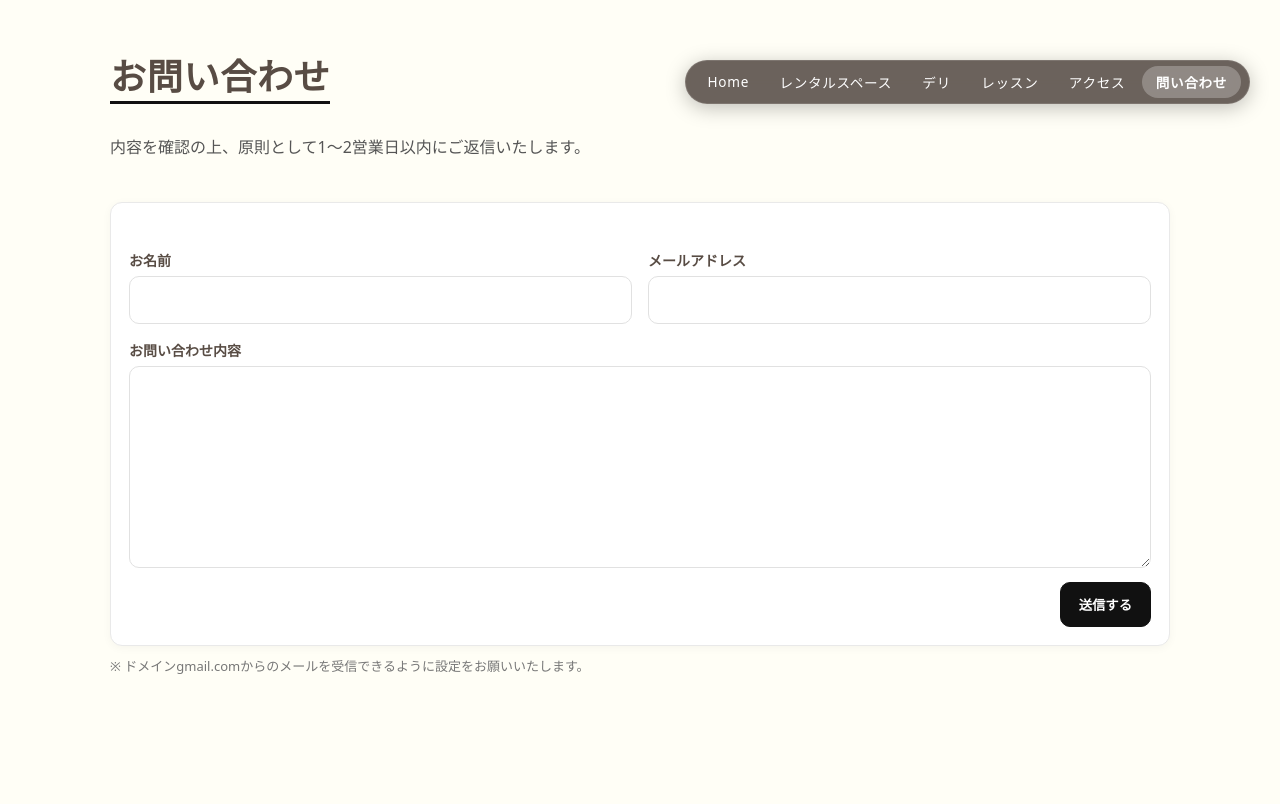
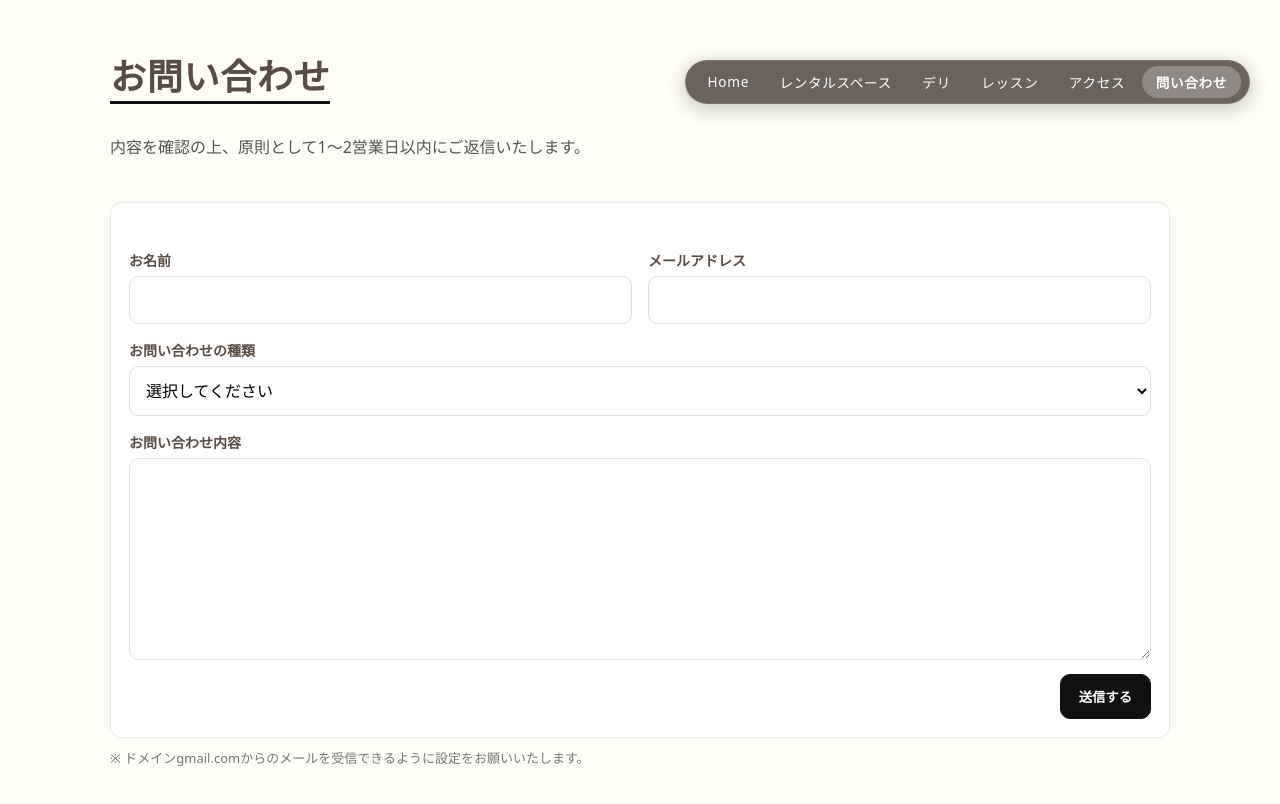
Before and after one commit to ksuwa55/kitchenstudio-site, a Next.js app: page /contact in a window 1280 px wide. Shown: the top 804 px of the page. Built offline with nearby package versions, Linux system fonts and the light colour scheme.

Commit message:
reflect some instruction

```diff
--- a/app/contact/contact.css
+++ b/app/contact/contact.css
@@ -72,6 +72,7 @@
 }
 
 .contactPage input,
+.contactPage select,
 .contactPage textarea {
   width: 100%;
   border: 1px solid #e1e1e1;
@@ -84,6 +85,7 @@
 }
 
 .contactPage input:focus,
+.contactPage select:focus,
 .contactPage textarea:focus {
   border-color: #111;
   box-shadow: 0 0 0 3px rgba(17,17,17,.08);
--- a/app/contact/page.tsx
+++ b/app/contact/page.tsx
@@ -7,15 +7,28 @@ import "./contact.css";
 type FormState = {
   name: string;
   email: string;
+  subject: string;
   message: string;
   // スパム対策（人間は触らないhidden）
   website?: string;
 };
 
+const SUBJECTS = [
+  "キャンセルに関して",
+  "レンタルスペース利用中のご連絡",
+  "レンタルスペースの利用に関するお問い合わせ",
+  "レンタルスペース営業利用・商用撮影等のご相談",
+  "デリに関するお問い合わせ",
+  "レッスンに関するお問い合わせ",
+  "グループレッスンのご相談",
+  "その他",
+];
+
 export default function ContactPage() {
   const [form, setForm] = useState<FormState>({
     name: "",
     email: "",
+    subject: "",
     message: "",
     website: "", // honey pot
   });
@@ -33,8 +46,14 @@ export default function ContactPage() {
     if (data.email && !/^[^\s@]+@[^\s@]+\.[^\s@]+$/.test(data.email)) {
       e.email = "メールアドレスの形式が正しくありません。";
     }
+    if (!data.subject) e.subject = "お問い合わせの種類を選択してください。";
     if (!data.message.trim()) e.message = "お問い合わせ内容を入力してください。";
     return e;
+  };
+
+  const onSelectChange = (e: React.ChangeEvent<HTMLSelectElement>) => {
+    setForm((prev) => ({ ...prev, subject: e.target.value }));
+    setErrors((prev) => ({ ...prev, subject: "" }));
   };
 
   const onChange = (
@@ -52,7 +71,7 @@ export default function ContactPage() {
     // honey pot（ボットが入れると弾く）
     if (form.website) {
       setStatus({ ok: true, msg: "送信しました。" });
-      setForm({ name: "", email: "", message: "", website: "" });
+      setForm({ name: "", email: "", subject: "", message: "", website: "" });
       return;
     }
 
@@ -70,6 +89,7 @@ export default function ContactPage() {
         body: JSON.stringify({
           name: form.name,
           email: form.email,
+          subject: form.subject,
           message: form.message,
         }),
       });
@@ -77,7 +97,7 @@ export default function ContactPage() {
       if (!res.ok) throw new Error(await res.text().catch(() => "Send error"));
 
       setStatus({ ok: true, msg: "送信しました。折り返しご連絡いたします。" });
-      setForm({ name: "", email: "", message: "", website: "" });
+      setForm({ name: "", email: "", subject: "", message: "", website: "" });
     } catch (err) {
       setStatus({
         ok: false,
@@ -166,6 +186,29 @@ export default function ContactPage() {
               </div>
 
               <div className="field fieldFull">
+                <label htmlFor="subject">お問い合わせの種類</label>
+                <select
+                  id="subject"
+                  name="subject"
+                  value={form.subject}
+                  onChange={onSelectChange}
+                  aria-invalid={!!errors.subject}
+                  aria-describedby={errors.subject ? "err-subject" : undefined}
+                  required
+                >
+                  <option value="">選択してください</option>
+                  {SUBJECTS.map((s) => (
+                    <option key={s} value={s}>{s}</option>
+                  ))}
+                </select>
+                {errors.subject && (
+                  <p id="err-subject" className="error">
+                    {errors.subject}
+                  </p>
+                )}
+              </div>
+
+              <div className="field fieldFull">
                 <label htmlFor="message">お問い合わせ内容</label>
                 <textarea
                   id="message"
--- a/app/lesson/page.tsx
+++ b/app/lesson/page.tsx
@@ -19,7 +19,7 @@ const INSTRUCTORS = [
       "野菜ソムリエプロ・J-Veganist・発酵料理士インストラクター・発酵ごはんとお菓子のmadoi認定講師・SBS学苑講師",
     photo: "/assets/media/instructor_pic.JPG",
     bio:
-      "季節の食材と家庭の台所にフィットするレシピを提案。和のだしから発酵まで、日常に活きる技を大切にしています。",
+      "季節の食材と家庭の台所にフィットするレシピを提案。植物由来の出汁から発酵まで、日常に活きる技を大切にしています。",
     tags: ["基本の和食", "発酵", "保存食"],
   },
 ];
@@ -77,7 +77,7 @@ export default async function LessonPage() {
 
       <main className="lessonPage">
         <section id="concept" className="section">
-          <h1 className="pageTitle">ヴィーガンフードレッスン(毎月第日曜日＋不定)</h1>
+          <h1 className="pageTitle">ヴィーガンフードレッスン(毎月第２土曜日及び第３土曜日または日曜日＋不定)</h1>
           <p className="lead">
             野菜ソムリエプロ、J-Veganist、発酵料理士インストラクター、発酵ごはんとお菓子のmadoi認定講師のオーナーが、
             旬の野菜をテーマに発酵調味料を活かしたお料理のレッスンをします。
```
Also changed, not shown: app/access/page.tsx (+5 -5 lines), app/deli/page.tsx (+5 -7 lines), app/rental/page.tsx (+11 -7 lines).
